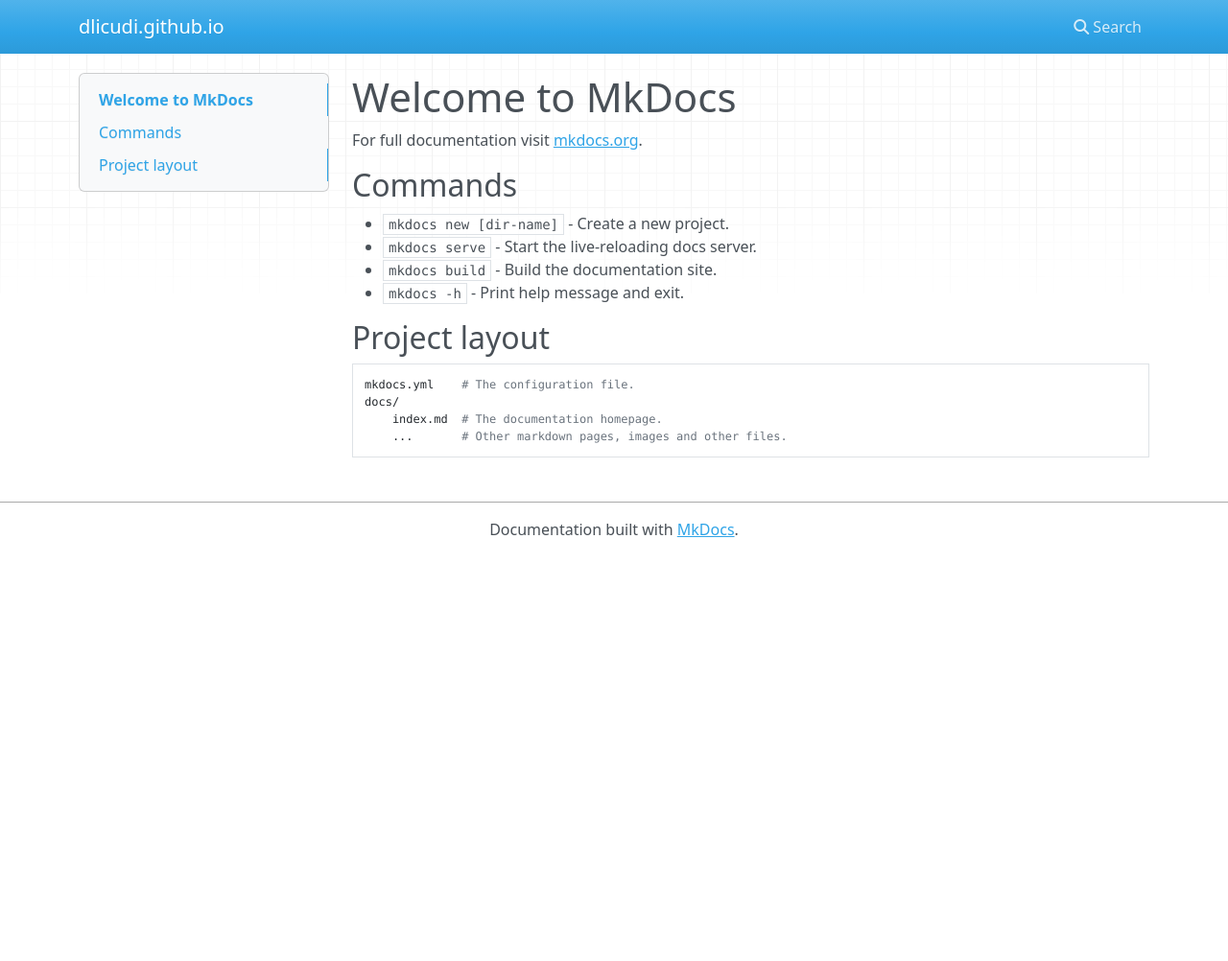
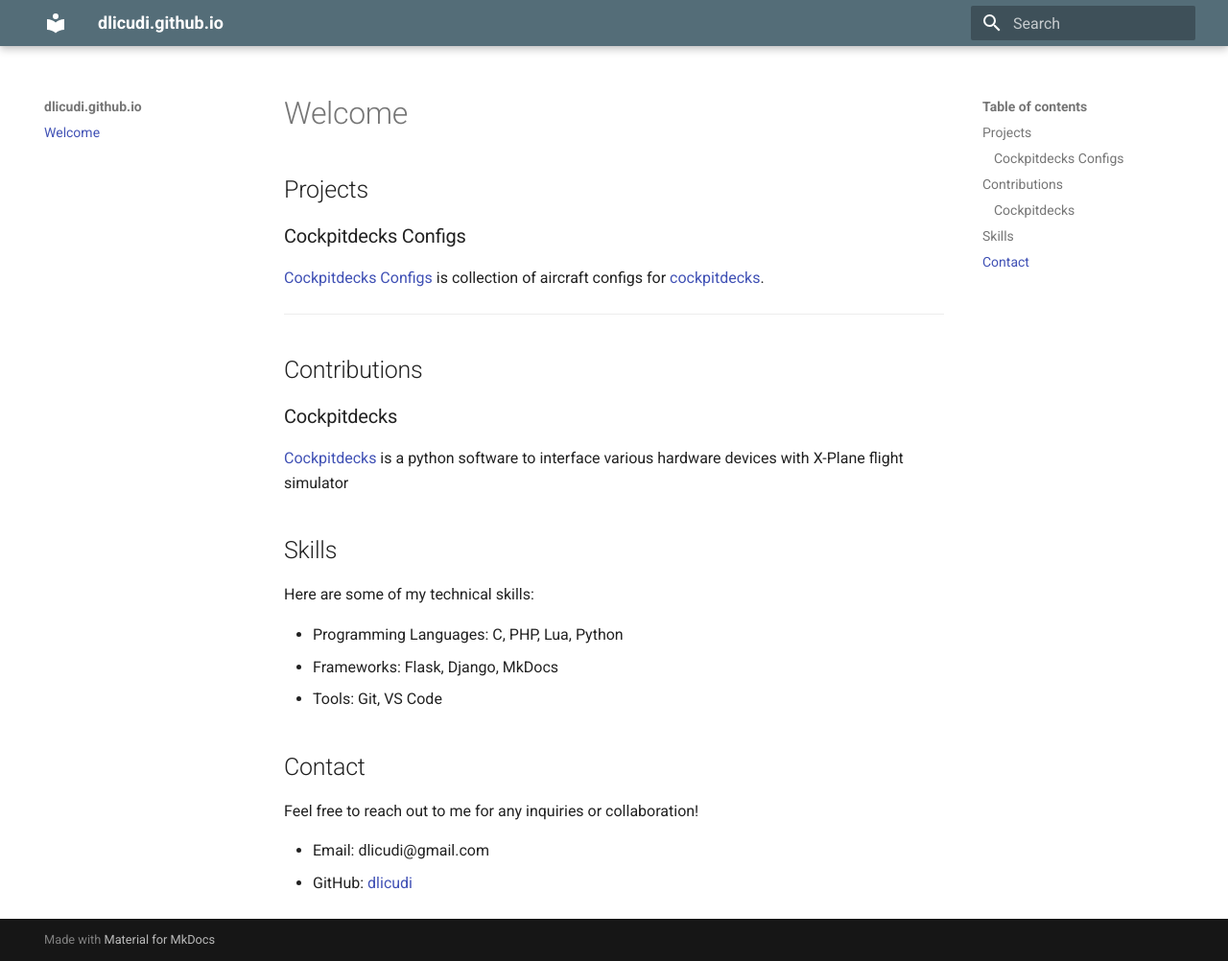
Before and after one commit to dlicudi/dlicudi.github.io, an MkDocs documentation site: the page built from docs/index.md, in a window 1280 px wide and 1002 px high. Shown: the whole window at 96% size. Built offline with MkDocs 1.6.1 and Material for MkDocs 9.7.7, drawn with Linux system fonts in a browser that asks for light colours; nearby versions of some CDN libraries.

Commit message:
Providing projects and contributions

```diff
--- a/docs/index.md
+++ b/docs/index.md
@@ -1,17 +1,34 @@
-# Welcome to MkDocs
+# Welcome
 
-For full documentation visit [mkdocs.org](https://www.mkdocs.org).
 
-## Commands
+## Projects
 
-* `mkdocs new [dir-name]` - Create a new project.
-* `mkdocs serve` - Start the live-reloading docs server.
-* `mkdocs build` - Build the documentation site.
-* `mkdocs -h` - Print help message and exit.
+### Cockpitdecks Configs
 
-## Project layout
+[Cockpitdecks Configs](https://github.com/dlicudi/cockpitdecks-configs) is collection of aircraft configs for [cockpitdecks](https://github.com/devleaks/cockpitdecks).
 
-    mkdocs.yml    # The configuration file.
-    docs/
-        index.md  # The documentation homepage.
-        ...       # Other markdown pages, images and other files.
+
+---
+
+## Contributions
+
+
+### Cockpitdecks
+
+[Cockpitdecks](https://github.com/devleaks/cockpitdecks) is a python software to interface various hardware devices with X-Plane flight simulator
+
+
+## Skills
+
+Here are some of my technical skills:
+
+- Programming Languages: C, PHP, Lua, Python
+- Frameworks: Flask, Django, MkDocs
+- Tools: Git, VS Code
+
+## Contact
+
+Feel free to reach out to me for any inquiries or collaboration!
+
+- Email: dlicudi@gmail.com
+- GitHub: [dlicudi](https://github.com/dlicudi)
--- a/mkdocs.yml
+++ b/mkdocs.yml
@@ -1 +1,5 @@
 site_name: dlicudi.github.io
+theme:
+  name: material
+  palette:
+    primary: blue grey
```
